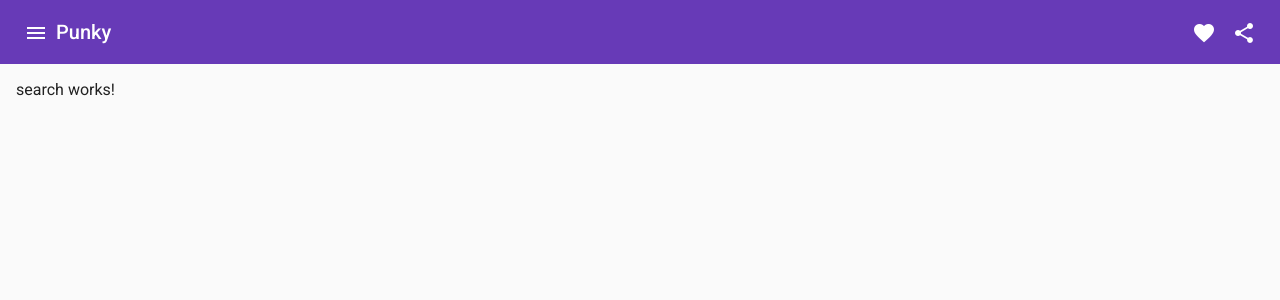
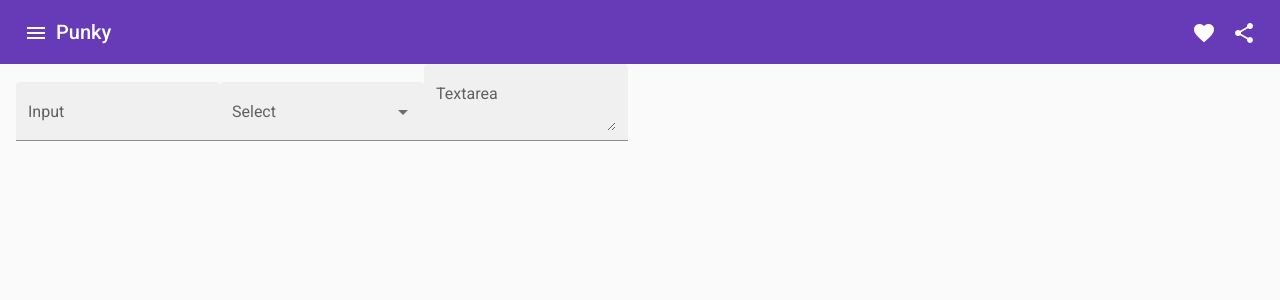
Before and after one commit to marcohern/punky, an Angular app: page /search in a window 1280 px wide. Shown: the top 300 px of the page. Built offline with nearby package versions, Linux system fonts and the light colour scheme.

Commit message:
fixed links, added beer view

```diff
--- a/src/app/app-routing.module.ts
+++ b/src/app/app-routing.module.ts
@@ -1,9 +1,11 @@
 import { NgModule } from '@angular/core';
 import { RouterModule, Routes } from '@angular/router';
 import { SearchComponent } from './search/search.component';
+import { BeersComponent } from './beers/beers.component';
 
 const routes: Routes = [
-  { path: 'search', component: SearchComponent }
+  { path: 'search', component: SearchComponent },
+  { path: 'beers', component: BeersComponent }
 ];
 
 @NgModule({
--- /dev/null
+++ b/src/app/beers/beers.component.html
@@ -0,0 +1 @@
+<p>beers works!</p>
--- /dev/null
+++ b/src/app/beers/beers.component.ts
@@ -0,0 +1,15 @@
+import { Component, OnInit } from '@angular/core';
+
+@Component({
+  selector: 'app-beers',
+  templateUrl: './beers.component.html',
+  styleUrls: ['./beers.component.css']
+})
+export class BeersComponent implements OnInit {
+
+  constructor() { }
+
+  ngOnInit(): void {
+  }
+
+}
--- a/src/app/search/search.component.html
+++ b/src/app/search/search.component.html
@@ -1 +1,15 @@
-<p>search works!</p>
+<mat-form-field appearance="fill">
+  <mat-label>Input</mat-label>
+  <input matInput>
+</mat-form-field>
+<mat-form-field appearance="fill">
+  <mat-label>Select</mat-label>
+  <mat-select>
+    <mat-option value="one">First option</mat-option>
+    <mat-option value="two">Second option</mat-option>
+  </mat-select>
+</mat-form-field>
+<mat-form-field appearance="fill">
+  <mat-label>Textarea</mat-label>
+  <textarea matInput></textarea>
+</mat-form-field>
--- a/src/app/sidenav/sidenav.component.html
+++ b/src/app/sidenav/sidenav.component.html
@@ -1,6 +1,6 @@
 <mat-list-item>
-  <button mat-icon-button><mat-icon>search</mat-icon> Search </button>
+  <a mat-icon-button [routerLink]="['/search']"><mat-icon>search</mat-icon> Search</a>
 </mat-list-item>
 <mat-list-item>
-  <button mat-icon-button><mat-icon>show_chart</mat-icon> Chart </button>
+  <a mat-icon-button [routerLink]="['/beers']"><mat-icon>show_chart</mat-icon> Chart</a>
 </mat-list-item>
--- a/src/app/sidenav/sidenav.module.ts
+++ b/src/app/sidenav/sidenav.module.ts
@@ -6,6 +6,7 @@ import { MatIconModule } from '@angular/material/icon';
 import { MatListModule } from '@angular/material/list';
 
 import { SidenavComponent } from './sidenav.component';
+import { RouterModule } from '@angular/router';
 
 
 
@@ -18,6 +19,7 @@ import { SidenavComponent } from './sidenav.component';
     MatButtonModule,
     MatIconModule,
     MatListModule,
+    RouterModule
   ],
   exports: [
     SidenavComponent
```
Also changed, not shown: src/app/app.module.ts (+2 -8 lines), src/app/beers/beers.module.ts (added, +13 -0 lines), src/app/search/search.module.ts (+11 -2 lines), src/app/beers/beers.component.css (added), 1 other file (tests, documents, lock files or other folders).
